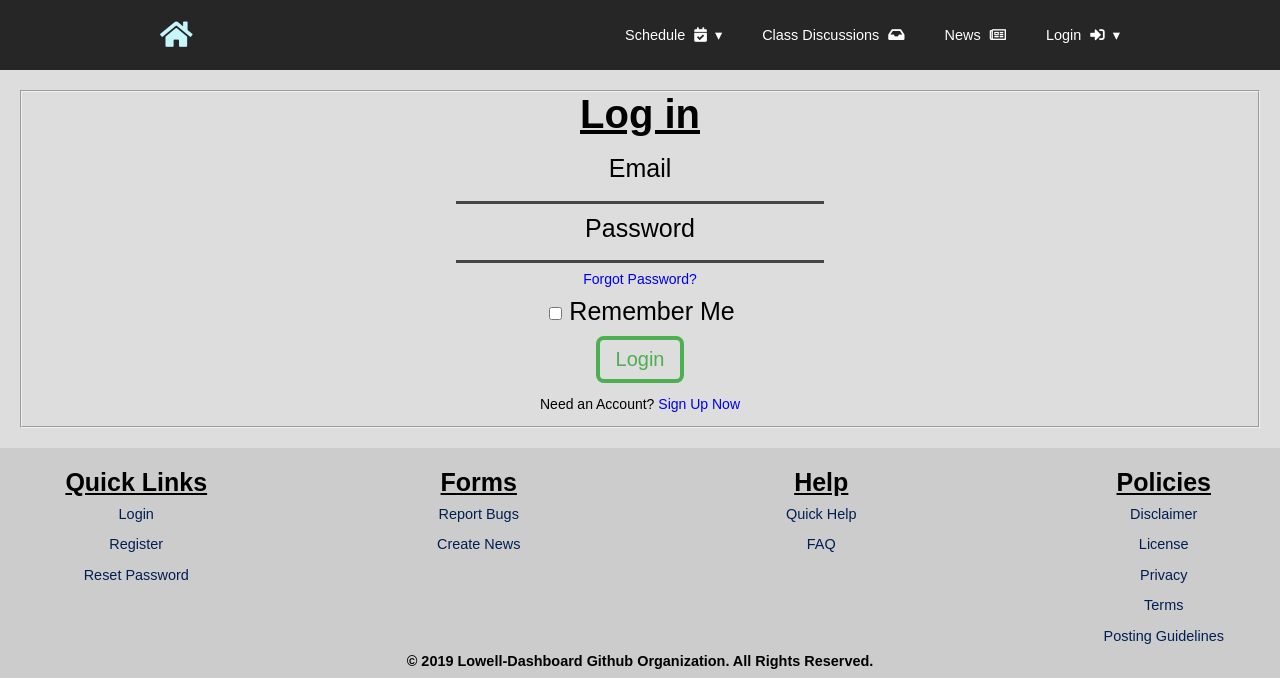
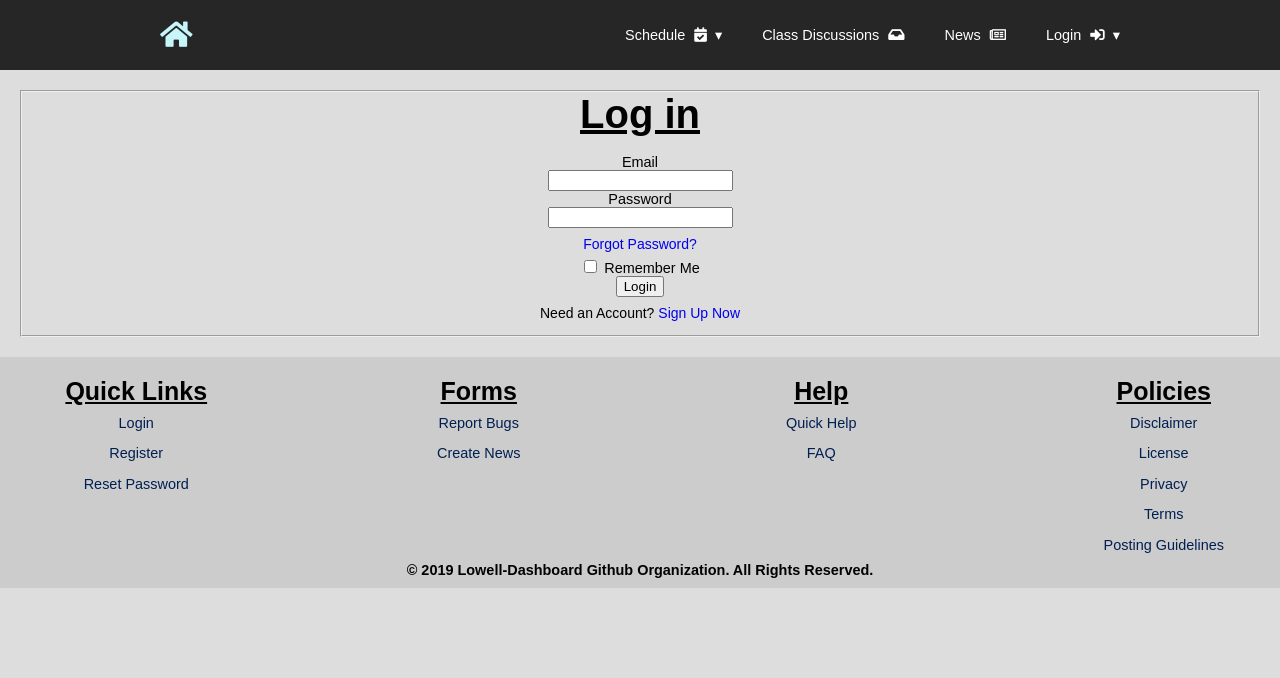
Before and after one commit to lowell-dev-club/lowell-dashboard, a Flask app: page /login in a window 1280 px wide. Shown: the top 678 px of the page. Run offline with Flask 2, Linux system fonts and the light colour scheme; some libraries are stand-ins or nearby versions.

Commit message:
move css to form.css

```diff
--- a/lowell-dashboard/app/static/css/login.css
+++ b/lowell-dashboard/app/static/css/login.css
@@ -1,49 +1,3 @@
-label {
-	font-size: 25px;
-	margin-top: 17px;
-	margin-bottom: 15px;
-}
-input[type=text], input[type=password], input[type=text]:disabled, input[type=password]:disabled {
-	margin-top: -5px;
-	height: 18px;
-	font-size: 15px;
-	background-color: #ddd;
-    border: none;
-    border-bottom: 3px solid #444;
-    width: 30%;
-    -webkit-transition: width 0.8s ease-in-out;
-    transition: width 0.8s ease-in-out;
-}
-input[type=text]:focus, input[type=password]:focus {
-    border-bottom: 3px solid #1dad35;
-    width: 70%;
-}
-input[type=text]:hover, input[type=password]:hover {
-	animation: coloring 3s infinite;
-	border-bottom: 3px solid currentColor;
-}
-@keyframes coloring {
-  0%, 100% { color: #444; }
-  50% { color: #1dad35; }
-}
-#submit {
-	border-radius: 8px;
-	margin-bottom: 5px;
-	font-size: 20px;
-	background-color: #ddd;
-  	color: #4CAF50;
- 	border: 4px solid #4CAF50;
- 	padding: 8px 16px;
- 	-webkit-transition-duration: 0.5s;
- 	transition-duration: 0.5s;
-}
-#submit:hover {
-    background-color: #4CAF50;
-    color: #ddd;
-}
-.form-group {
-	margin-top: 10px;
-}
 .extra {
 	font-size: 14px;
 	margin-top: 8px;
```
